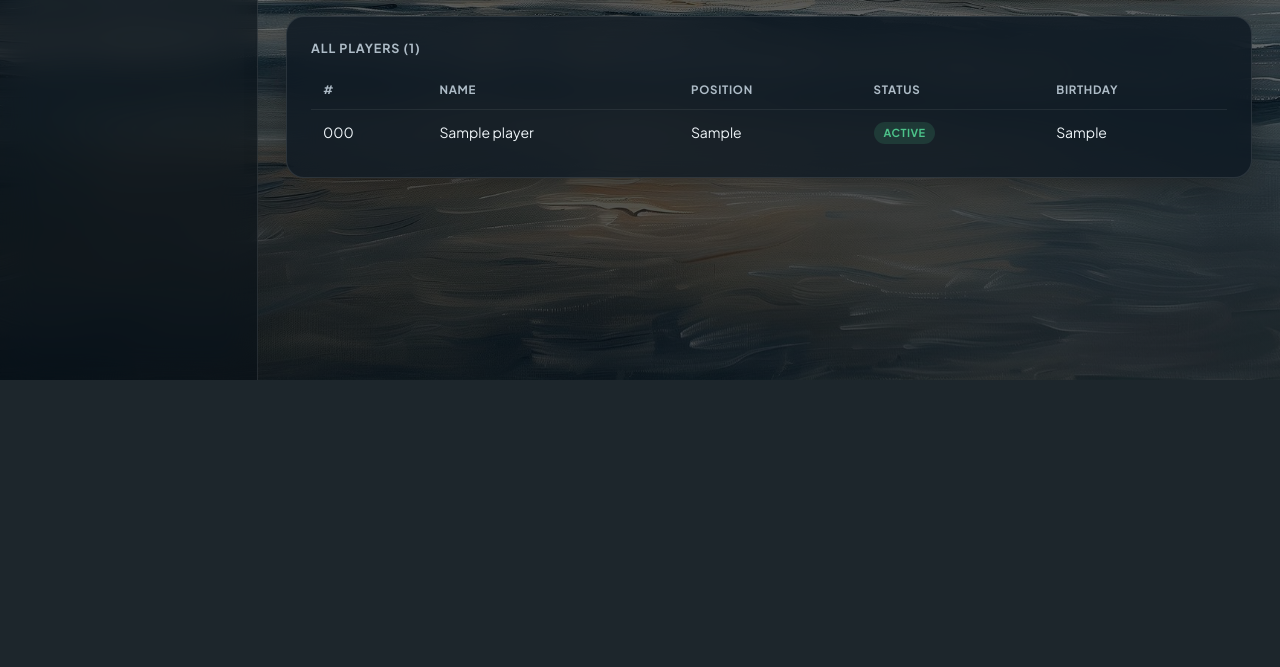
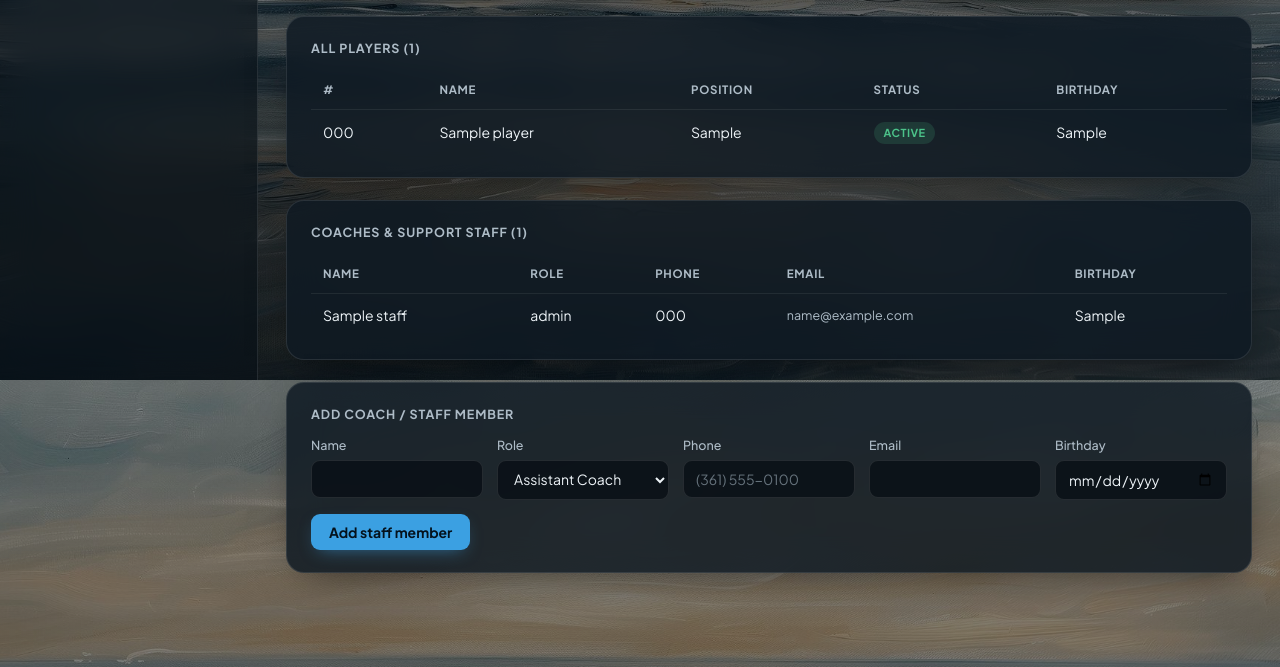
Before and after one commit to nateree007-bit/team-ops, a FastAPI app: page /players in a window 1280 px wide. Shown: the part 420-1087 px from the top of the page. Before the commit the page ends 800 px from the top, so only its background shows below. Run offline with FastAPI, Linux system fonts and the light colour scheme; tables that the repository leaves empty hold one stand-in row (values such as "Sample post").

Commit message:
Add coaches/support staff section with contact info and birthdays
- New staff table (name, role, phone, email, birthday) with a
  Coaches & Support Staff section on the Roster page: sortable list
  with contact info, add form, and a detail page for edit/remove.
- Staff birthdays join the dashboard's upcoming-birthdays pool
  alongside players.
- Remove the "Players not active" panel from the dashboard (the
  stat card was already removed; roster badges still show status).
- One-time /admin/import-staff route seeds the 9 coaches/support
  staff from the MBB Directory (contact info + birthdays); remove
  after running once in production.

```diff
--- a/app/db.py
+++ b/app/db.py
@@ -66,6 +66,16 @@ CREATE TABLE IF NOT EXISTS shot_logs (
     UNIQUE(player_id, log_date)
 );
 
+CREATE TABLE IF NOT EXISTS staff (
+    id INTEGER PRIMARY KEY AUTOINCREMENT,
+    name TEXT NOT NULL,
+    role TEXT,
+    phone TEXT,
+    email TEXT,
+    birthday TEXT,
+    created_at TEXT NOT NULL DEFAULT (datetime('now'))
+);
+
 CREATE TABLE IF NOT EXISTS tasks (
     id INTEGER PRIMARY KEY AUTOINCREMENT,
     title TEXT NOT NULL,
--- a/app/main.py
+++ b/app/main.py
@@ -155,9 +155,6 @@ def dashboard(request: Request):
         """SELECT * FROM tasks WHERE done = 0
            ORDER BY priority, (due_date IS NULL), due_date, created_at LIMIT 10"""
     ).fetchall()
-    injured = conn.execute(
-        "SELECT * FROM players WHERE status != 'active' ORDER BY name"
-    ).fetchall()
     counts = {
         "players": conn.execute("SELECT COUNT(*) c FROM players").fetchone()["c"],
         "today_events": len(today_events),
@@ -165,7 +162,9 @@ def dashboard(request: Request):
     }
 
     birthday_rows = conn.execute(
-        "SELECT name, birthday FROM players WHERE birthday IS NOT NULL AND birthday != ''"
+        """SELECT name, birthday FROM players WHERE birthday IS NOT NULL AND birthday != ''
+           UNION ALL
+           SELECT name, birthday FROM staff WHERE birthday IS NOT NULL AND birthday != ''"""
     ).fetchall()
     conn.close()
 
@@ -209,7 +208,6 @@ def dashboard(request: Request):
             "next_event": next_event,
             "next_event_label": next_event_label,
             "open_tasks": open_tasks,
-            "injured": injured,
             "counts": counts,
             "upcoming_birthdays": upcoming_birthdays,
             "active": "dashboard",
@@ -223,9 +221,12 @@ def dashboard(request: Request):
 def list_players(request: Request):
     conn = db.get_connection()
     players = conn.execute("SELECT * FROM players ORDER BY name").fetchall()
+    staff = conn.execute("SELECT * FROM staff ORDER BY created_at, name").fetchall()
     conn.close()
     return templates.TemplateResponse(
-        request, "players.html", {"players": players, "active": "players"}
+        request,
+        "players.html",
+        {"players": players, "staff": staff, "active": "players"},
     )
 
 
@@ -290,6 +291,77 @@ def edit_player(
 def delete_player(player_id: int):
     conn = db.get_connection()
     conn.execute("DELETE FROM players WHERE id = ?", (player_id,))
+    conn.commit()
+    conn.close()
+    return RedirectResponse("/players", status_code=303)
+
+
+# ---------- Coaches / Support Staff ----------
+
+STAFF_ROLES = [
+    "Head Coach",
+    "Assistant Coach",
+    "Athletic Trainer",
+    "Strength & Performance",
+    "Academics",
+    "Manager",
+    "Other",
+]
+
+
+@app.post("/staff/new")
+def create_staff(
+    name: str = Form(...),
+    role: str = Form(""),
+    phone: str = Form(""),
+    email: str = Form(""),
+    birthday: str = Form(""),
+):
+    conn = db.get_connection()
+    conn.execute(
+        "INSERT INTO staff (name, role, phone, email, birthday) VALUES (?, ?, ?, ?, ?)",
+        (name, role, phone, email, birthday or None),
+    )
+    conn.commit()
+    conn.close()
+    return RedirectResponse("/players", status_code=303)
+
+
+@app.get("/staff/{staff_id}")
+def staff_detail(request: Request, staff_id: int):
+    conn = db.get_connection()
+    member = conn.execute("SELECT * FROM staff WHERE id = ?", (staff_id,)).fetchone()
+    conn.close()
+    return templates.TemplateResponse(
+        request,
+        "staff_detail.html",
+        {"member": member, "roles": STAFF_ROLES, "active": "players"},
+    )
+
+
+@app.post("/staff/{staff_id}/edit")
+def edit_staff(
+    staff_id: int,
+    name: str = Form(...),
+    role: str = Form(""),
+    phone: str = Form(""),
+    email: str = Form(""),
+    birthday: str = Form(""),
+):
+    conn = db.get_connection()
+    conn.execute(
+        "UPDATE staff SET name=?, role=?, phone=?, email=?, birthday=? WHERE id=?",
+        (name, role, phone, email, birthday or None, staff_id),
+    )
+    conn.commit()
+    conn.close()
+    return RedirectResponse("/players", status_code=303)
+
+
+@app.post("/staff/{staff_id}/delete")
+def delete_staff(staff_id: int):
+    conn = db.get_connection()
+    conn.execute("DELETE FROM staff WHERE id = ?", (staff_id,))
     conn.commit()
     conn.close()
     return RedirectResponse("/players", status_code=303)
@@ -894,3 +966,46 @@ async def save_shot_logs(request: Request):
     conn.commit()
     conn.close()
     return RedirectResponse(f"/threehundred?week={week}", status_code=303)
+
+
+# ---------- One-time import: coaches/support staff from MBB Directory ----------
+# Source: MBB Directory 2026-2027 copy.xlsx (Contact Sheet + Size Sheet roles).
+# Remove this route after running it once.
+
+STAFF_IMPORT = [
+    ("Jim Shaw", "Head Coach", "(402) 560-1879", "jim.shaw@tamucc.edu", "1990-09-25"),
+    ("Ralph Davis", "Assistant Coach", "(201) 965-2551", "ralph.davis@tamucc.edu", "1984-10-29"),
+    ("Terrence Rencher", "Assistant Coach", "(512) 921-8917", "terrence.rencher@tamucc.edu", "1973-02-19"),
+    ("Dylan Johnson", "Assistant Coach", "(618) 795-4177", "dylan.johnson@tamucc.edu", "1991-12-02"),
+    ("Robert Edwards", "Assistant Coach", "(913) 907-0336", "robert.edwards@tamucc.edu", "1994-06-14"),
+    ("Johnathan Bell", "Assistant Coach", "(818) 437-0142", "jonathan.finister-bell@tamucc.edu", "1993-09-21"),
+    ("Ashley Myers", "Athletic Trainer", "(361) 446-1459", "ashley.myers@tamucc.edu", "1998-10-28"),
+    ("Derick Soza", "Strength & Performance", "(956) 457-5507", "derick.soza@tamucc.edu", "1991-09-15"),
+    ("Haley Blankinship", "Academics", "(703) 638-2562", "haley.blankinship@tamucc.edu", "1997-11-11"),
+]
+
+
+@app.get("/admin/import-staff")
+def import_staff():
+    conn = db.get_connection()
+    added = []
+    skipped = []
+    for name, role, phone, email, birthday in STAFF_IMPORT:
+        existing = conn.execute("SELECT id FROM staff WHERE name = ?", (name,)).fetchone()
+        if existing:
+            skipped.append(name)
+            continue
+        conn.execute(
+            "INSERT INTO staff (name, role, phone, email, birthday) VALUES (?, ?, ?, ?, ?)",
+            (name, role, phone, email, birthday),
+        )
+        added.append(name)
+    conn.commit()
+    conn.close()
+    return Response(
+        "Staff import complete.\n"
+        f"Added: {added or 'none'}\n"
+        f"Already existed (skipped): {skipped or 'none'}\n\n"
+        "Check the Roster page's staff section and the dashboard birthday tracker.",
+        media_type="text/plain",
+    )
--- a/app/templates/players.html
+++ b/app/templates/players.html
@@ -44,4 +44,50 @@
   <div class="empty">No players yet.</div>
   {% endif %}
 </div>
+
+<div class="panel">
+  <h3>Coaches &amp; support staff ({{ staff|length }})</h3>
+  {% if staff %}
+  <div style="overflow-x:auto">
+  <table>
+    <tr><th>Name</th><th>Role</th><th>Phone</th><th>Email</th><th>Birthday</th></tr>
+    {% for s in staff %}
+    <tr onclick="location.href='/staff/{{ s.id }}'" style="cursor:pointer">
+      <td>{{ s.name }}</td>
+      <td>{{ s.role or '—' }}</td>
+      <td>{{ s.phone or '—' }}</td>
+      <td class="small">{{ s.email or '—' }}</td>
+      <td>{{ s.birthday|fmt_birthday or '—' }}</td>
+    </tr>
+    {% endfor %}
+  </table>
+  </div>
+  {% else %}
+  <div class="empty">No staff added yet.</div>
+  {% endif %}
+</div>
+
+<div class="panel">
+  <h3>Add coach / staff member</h3>
+  <form method="post" action="/staff/new">
+    <div class="form-grid">
+      <div><label>Name</label><input name="name" required></div>
+      <div><label>Role</label>
+        <select name="role">
+          <option value="Head Coach">Head Coach</option>
+          <option value="Assistant Coach" selected>Assistant Coach</option>
+          <option value="Athletic Trainer">Athletic Trainer</option>
+          <option value="Strength & Performance">Strength &amp; Performance</option>
+          <option value="Academics">Academics</option>
+          <option value="Manager">Manager</option>
+          <option value="Other">Other</option>
+        </select>
+      </div>
+      <div><label>Phone</label><input name="phone" placeholder="(361) 555-0100"></div>
+      <div><label>Email</label><input type="email" name="email"></div>
+      <div><label>Birthday</label><input type="date" name="birthday"></div>
+    </div>
+    <button type="submit">Add staff member</button>
+  </form>
+</div>
 {% endblock %}
```
Also changed, not shown: app/templates/dashboard.html (+0 -18 lines), app/templates/staff_detail.html (added, +30 -0 lines).
